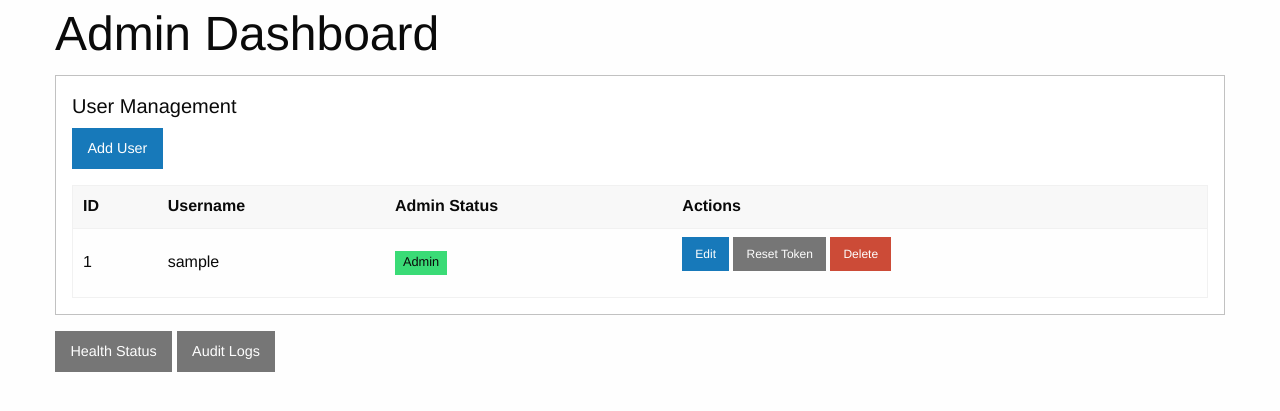
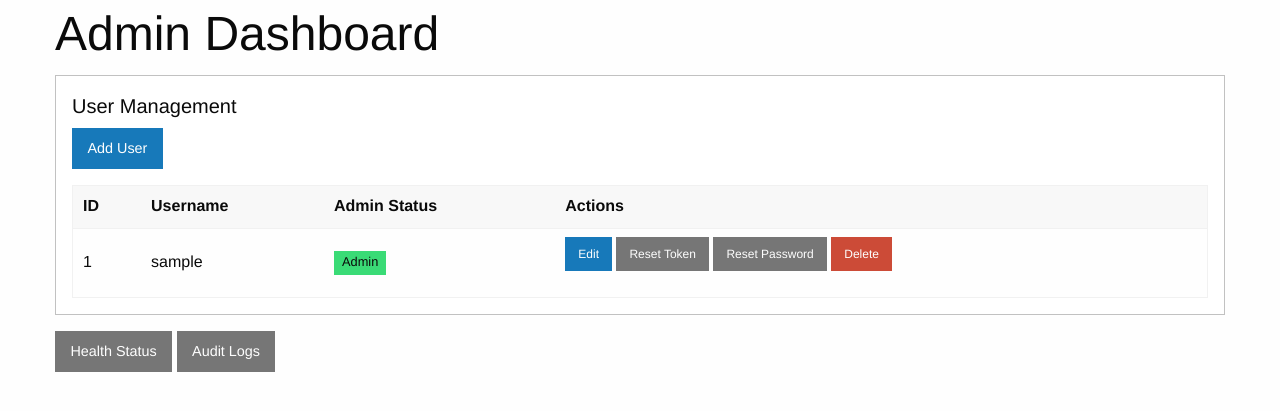
Before and after one commit to RealDudePerson/beakon, a Flask app: page /admin in a window 1280 px wide. Shown: the part 73-484 px from the top of the page. Run offline with Flask 3, Linux system fonts and the light colour scheme; a user stored in the database is signed in; tables that the repository leaves empty hold one stand-in row (values such as "Sample post"); parts of the project's set-up code (start-up, migrations or seed data) failed here and were passed over; some libraries are stand-ins or nearby versions.

Commit message:
Add admin password reset
POST /admin/users/<id>/reset-password, mirroring admin_reset_token: login and
admin required, 404 on an unknown user, 400 on a missing or too-short password,
then UserModel.set_password, commit, and a log line naming the admin and the
target. The password is never echoed back - unlike reset-token, the admin chose
it, so returning it only risks it in a body, a log or browser history. /admin
audit tails the log file, so that log line is the only record the action happened.

UI: a Reset Password button per row plus a modal, wired through the existing
data-action dispatch and the existing listener pattern.

Verified beyond the unit tests:
- 16/16 on an independent probe driving the endpoint through the Flask test
  client: unauthorised refused, non-admin 403 with the target's password
  unchanged, short and missing passwords 400, unknown user 404, admin reset 200,
  target can log in with the new password, old password rejected, one admin can
  reset another admin, no password in the response body, and an audit line
  naming both accounts with no password in it.
- The UI driven in real headless Chrome over CDP: button rendered for an admin,
  click opens the modal, confirm submits, the page reports success, and the
  target's password genuinely changed in the database while the old one stopped
  working.

Known limitation, documented in REQUIREMENTS-ADMIN-PASSWORD-RESET.md: a reset
does not invalidate sessions already logged in, since Flask-Login cookies have
no server-side store.

```diff
--- a/src/app.py
+++ b/src/app.py
@@ -1352,6 +1352,24 @@ def admin_reset_token(user_id):
     db.session.commit()
     return {'token': new_token}, 200
 
+@app.route('/admin/users/<int:user_id>/reset-password', methods=['POST'])
+@login_required
+@admin_required
+def admin_reset_password(user_id):
+    user = UserModel.query.get(user_id)
+    if not user:
+        return {'error': 'User not found'}, 404
+    data = request.get_json(silent=True) or {}
+    password = data.get('password')
+    if not password:
+        return {'error': 'password is required'}, 400
+    if len(password) < MIN_PASSWORD_LENGTH:
+        return {'error': 'Password must be at least %d characters.' % MIN_PASSWORD_LENGTH}, 400
+    user.set_password(password)
+    db.session.commit()
+    app.logger.info('%s reset the password for %s', current_user.get_username(), user.get_username())
+    return {'status': 'ok'}, 200
+
 @app.route('/admin/users/<int:user_id>/delete', methods=['POST'])
 @login_required
 @admin_required
--- a/static/js/admin.js
+++ b/static/js/admin.js
@@ -49,6 +49,36 @@ function deleteUser(id) {
     }
 }
 
+function openResetPasswordModal(id) {
+    document.getElementById('reset-password-user-id').value = id;
+    document.getElementById('reset-password-input').value = '';
+    var errorEl = document.getElementById('reset-password-error');
+    errorEl.textContent = '';
+    errorEl.style.display = 'none';
+    $('#reset-password-modal').foundation('open');
+}
+
+function resetPassword() {
+    var id = document.getElementById('reset-password-user-id').value;
+    var password = document.getElementById('reset-password-input').value;
+    fetch('/admin/users/' + id + '/reset-password', {
+        method: 'POST',
+        headers: {'Content-Type': 'application/json'},
+        body: JSON.stringify({password: password})
+    }).then(res => res.json().catch(function () { return {}; })
+        .then(function (data) { return {ok: res.ok, data: data}; }))
+    .then(function (result) {
+        if (result.ok) {
+            $('#reset-password-modal').foundation('close');
+            alert('Password reset');
+        } else {
+            var errorEl = document.getElementById('reset-password-error');
+            errorEl.textContent = result.data.error || 'Error resetting password';
+            errorEl.style.display = '';
+        }
+    });
+}
+
 function openEditModal(id) {
     var user = adminUsers.find(function(u) { return u.id === id; });
     if (!user) return;
@@ -93,6 +123,10 @@ document.addEventListener('DOMContentLoaded', function () {
     if (saveBtn) {
         saveBtn.addEventListener('click', saveUser);
     }
+    var confirmResetBtn = document.getElementById('confirm-reset-password-btn');
+    if (confirmResetBtn) {
+        confirmResetBtn.addEventListener('click', resetPassword);
+    }
 
     var table = document.getElementById('admin-users-table');
     if (table) {
@@ -105,6 +139,8 @@ document.addEventListener('DOMContentLoaded', function () {
                 openEditModal(id);
             } else if (action === 'reset-token') {
                 resetToken(id);
+            } else if (action === 'reset-password') {
+                openResetPasswordModal(id);
             } else if (action === 'delete') {
                 deleteUser(id);
             }
--- a/templates/admin.html
+++ b/templates/admin.html
@@ -43,6 +43,7 @@
             <td data-label="Actions">
               <button class="button small" type="button" data-action="edit" data-user-id="{{user.id}}">Edit</button>
               <button class="button small secondary" type="button" data-action="reset-token" data-user-id="{{user.id}}">Reset Token</button>
+              <button class="button small secondary" type="button" data-action="reset-password" data-user-id="{{user.id}}">Reset Password</button>
               <button class="button small alert" type="button" data-action="delete" data-user-id="{{user.id}}">Delete</button>
             </td>
           </tr>
@@ -65,6 +66,15 @@
   <button class="close-button" data-close aria-label="Close modal" type="button"><span aria-hidden="true">&times;</span></button>
 </div>
 
+<div class="reveal" id="reset-password-modal" data-reveal>
+  <h4>Reset Password</h4>
+  <input type="hidden" id="reset-password-user-id">
+  <label>New Password <input type="password" id="reset-password-input"></label>
+  <div class="callout alert" id="reset-password-error" style="display: none;"></div>
+  <button class="button" id="confirm-reset-password-btn" type="button">Reset Password</button>
+  <button class="close-button" data-close aria-label="Close modal" type="button"><span aria-hidden="true">&times;</span></button>
+</div>
+
 <div class="grid-x grid-padding-x">
   <div class="large-12 cell">
     <a href="{{url_for('admin_health')}}" class="button secondary">Health Status</a>
```
Also changed, not shown: tests/test_tier1_fixes.py (+134 -0 lines).
